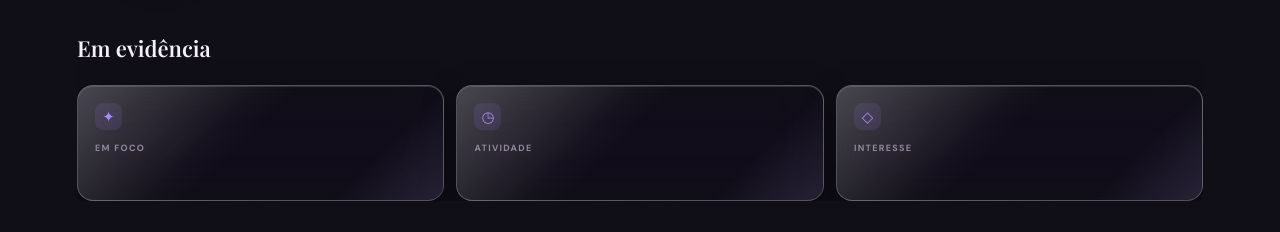
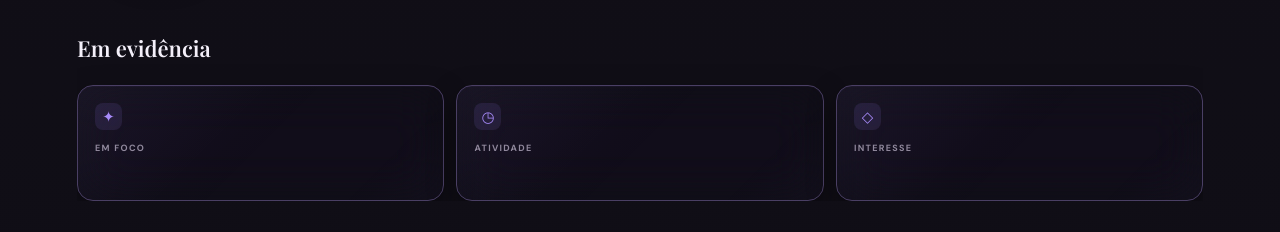
Before and after one commit to HattzNSFW/Hattz-Painel, a plain HTML site: page index.html in a window 1280 px wide. Shown: the part 545-777 px from the top of the page. Drawn offline with nearby package versions, Linux system fonts and the light colour scheme.

Commit message:
Suaviza brilho e adapta destaque dos cartões ao tema

```diff
--- a/style.css
+++ b/style.css
@@ -3876,29 +3876,29 @@ body.has-animated-background:not(.has-card-background) .card-background-overlay
   --glass-radius: 16px;
 }
 
-/* Glass Hub · Liquid Glass real.
-   Todos os valores vêm do Card Lab (global ou por cartão); nada fica travado aqui. */
+/* Glass Hub · Liquid Glass discreto, com destaque herdado do tema ativo. */
 .stat-card,
 .detail-card {
   position: relative;
   isolation: isolate;
   overflow: hidden;
-  border: 1px solid color-mix(in srgb, var(--text) var(--glass-border, 30%), transparent);
+  border: 1px solid color-mix(in srgb, var(--accent) 22%, var(--border));
   border-radius: var(--glass-radius, var(--card-radius, 16px));
   background:
     linear-gradient(
       135deg,
-      color-mix(in srgb, #ffffff var(--glass-shine, 12%), transparent),
-      transparent 48%
+      color-mix(in srgb, var(--accent) 3%, transparent),
+      transparent 54%
     ),
     color-mix(in srgb, var(--card) var(--glass-opacity, 18%), transparent);
-  -webkit-backdrop-filter: blur(var(--glass-blur, 24px)) saturate(155%);
-  backdrop-filter: blur(var(--glass-blur, 24px)) saturate(155%);
+  -webkit-backdrop-filter: blur(var(--glass-blur, 24px)) saturate(145%);
+  backdrop-filter: blur(var(--glass-blur, 24px)) saturate(145%);
   box-shadow:
-    0 12px 34px color-mix(in srgb, #000 var(--glass-shadow, 34%), transparent),
-    inset 0 1px 0 color-mix(in srgb, #fff var(--glass-reflection, 14%), transparent);
+    0 10px 28px color-mix(in srgb, #000 var(--glass-shadow, 34%), transparent),
+    inset 0 1px 0 color-mix(in srgb, var(--accent) 4%, transparent);
   transition:
     border-color var(--transition-fast),
+    background var(--transition-fast),
     transform var(--transition-fast),
     box-shadow var(--transition-fast);
 }
@@ -3912,11 +3912,23 @@ body.has-animated-background:not(.has-card-background) .card-background-overlay
   pointer-events: none;
   background: linear-gradient(
     135deg,
-    color-mix(in srgb, #fff var(--glass-reflection, 14%), transparent),
-    transparent 38%,
-    transparent 76%,
-    color-mix(in srgb, #beaaff var(--glass-reflection, 14%), transparent)
+    color-mix(in srgb, var(--accent) 5%, transparent),
+    transparent 42%,
+    transparent 78%,
+    color-mix(in srgb, var(--accent) 3%, transparent)
   );
+  opacity: .7;
+}
+.stat-card:hover,
+.detail-card:hover {
+  border-color: color-mix(in srgb, var(--accent) 58%, var(--border));
+  background:
+    linear-gradient(135deg, color-mix(in srgb, var(--accent) 7%, transparent), transparent 58%),
+    color-mix(in srgb, var(--card) var(--glass-opacity, 18%), transparent);
+  box-shadow:
+    0 12px 30px color-mix(in srgb, #000 var(--glass-shadow, 34%), transparent),
+    0 0 0 1px color-mix(in srgb, var(--accent) 12%, transparent),
+    inset 0 1px 0 color-mix(in srgb, var(--accent) 10%, transparent);
 }
 .stat-card > *,
 .detail-card > * {
```
